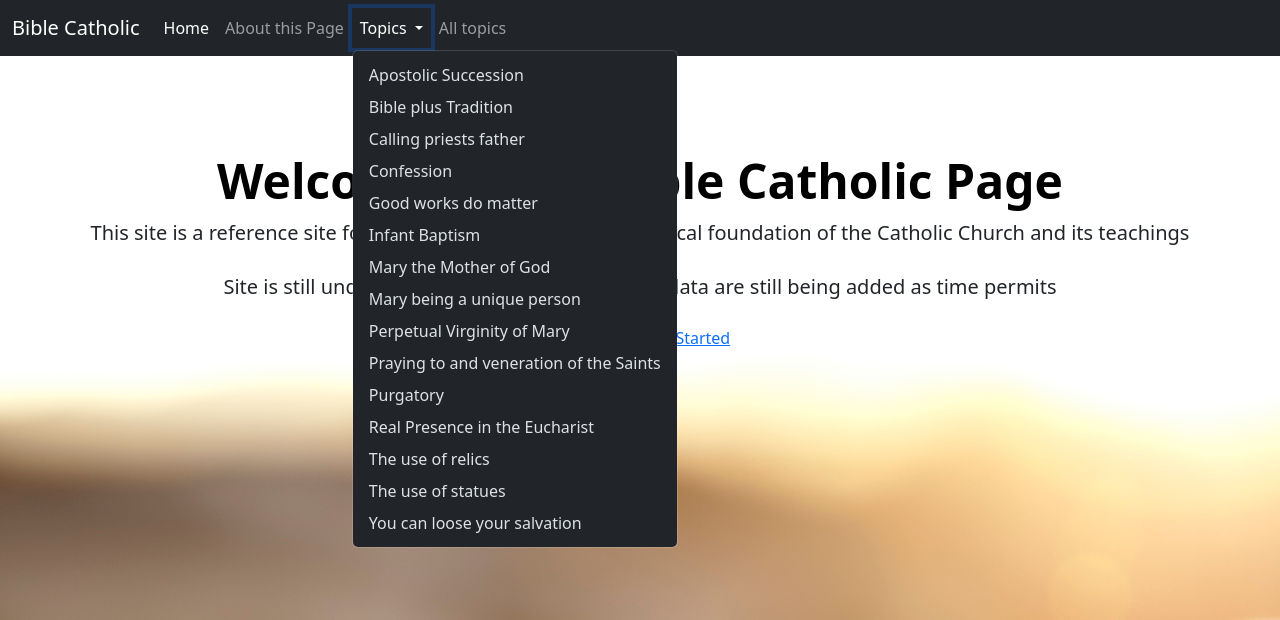
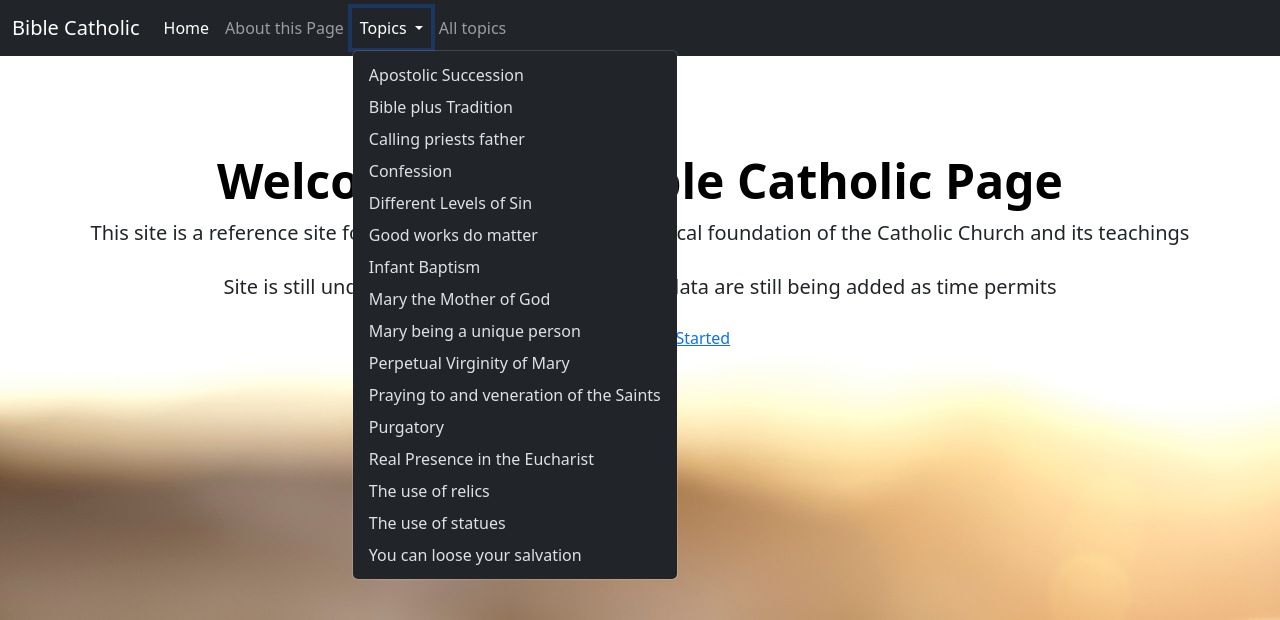
Before and after one commit to bluenote28/biblecatholic, a Flask app: page / in a window 1280 px wide, after a click on "Topics". Shown: the top 620 px of the page. Run offline with Flask 3, Linux system fonts and the light colour scheme.

Commit message:
adds levels of sin link
adds levels of sin link

```diff
--- a/templates/about.html
+++ b/templates/about.html
@@ -40,6 +40,7 @@
                   <li><a class="dropdown-item" href="{{url_for('return_specific_challenge', challenge='Bible plus Tradition')}}">Bible plus Tradition</a></li>
                   <li><a class="dropdown-item" href="{{url_for('return_specific_challenge', challenge='Calling priests father')}}">Calling priests father</a></li>
                   <li><a class="dropdown-item" href="{{url_for('return_specific_challenge', challenge='Confession')}}">Confession</a></li>
+                  <li><a class="dropdown-item" href="{{url_for('return_specific_challenge', challenge='Different Levels of Sin')}}">Different Levels of Sin</a></li>
                   <li><a class="dropdown-item" href="{{url_for('return_specific_challenge', challenge='Good works do matter')}}">Good works do matter</a></li>
                   <li><a class="dropdown-item" href="{{url_for('return_specific_challenge', challenge='Infant Baptism')}}">Infant Baptism</a></li>
                   <li><a class="dropdown-item" href="{{url_for('return_specific_challenge', challenge='Mary the Mother of God')}}">Mary the Mother of God</a></li>
--- a/templates/challenge.html
+++ b/templates/challenge.html
@@ -40,6 +40,7 @@
                   <li><a class="dropdown-item" href="{{url_for('return_specific_challenge', challenge='Bible plus Tradition')}}">Bible plus Tradition</a></li>
                   <li><a class="dropdown-item" href="{{url_for('return_specific_challenge', challenge='Calling priests father')}}">Calling priests father</a></li>
                   <li><a class="dropdown-item" href="{{url_for('return_specific_challenge', challenge='Confession')}}">Confession</a></li>
+                  <li><a class="dropdown-item" href="{{url_for('return_specific_challenge', challenge='Different Levels of Sin')}}">Different Levels of Sin</a></li>
                   <li><a class="dropdown-item" href="{{url_for('return_specific_challenge', challenge='Good works do matter')}}">Good works do matter</a></li>
                   <li><a class="dropdown-item" href="{{url_for('return_specific_challenge', challenge='Infant Baptism')}}">Infant Baptism</a></li>
                   <li><a class="dropdown-item" href="{{url_for('return_specific_challenge', challenge='Mary the Mother of God')}}">Mary the Mother of God</a></li>
--- a/templates/challenge_list.html
+++ b/templates/challenge_list.html
@@ -40,6 +40,7 @@
                   <li><a class="dropdown-item" href="{{url_for('return_specific_challenge', challenge='Bible plus Tradition')}}">Bible plus Tradition</a></li>
                   <li><a class="dropdown-item" href="{{url_for('return_specific_challenge', challenge='Calling priests father')}}">Calling priests father</a></li>
                   <li><a class="dropdown-item" href="{{url_for('return_specific_challenge', challenge='Confession')}}">Confession</a></li>
+                  <li><a class="dropdown-item" href="{{url_for('return_specific_challenge', challenge='Different Levels of Sin')}}">Different Levels of Sin</a></li>
                   <li><a class="dropdown-item" href="{{url_for('return_specific_challenge', challenge='Good works do matter')}}">Good works do matter</a></li>
                   <li><a class="dropdown-item" href="{{url_for('return_specific_challenge', challenge='Infant Baptism')}}">Infant Baptism</a></li>
                   <li><a class="dropdown-item" href="{{url_for('return_specific_challenge', challenge='Mary the Mother of God')}}">Mary the Mother of God</a></li>
--- a/templates/index.html
+++ b/templates/index.html
@@ -39,6 +39,7 @@
                   <li><a class="dropdown-item" href="{{url_for('return_specific_challenge', challenge='Bible plus Tradition')}}">Bible plus Tradition</a></li>
                   <li><a class="dropdown-item" href="{{url_for('return_specific_challenge', challenge='Calling priests father')}}">Calling priests father</a></li>
                   <li><a class="dropdown-item" href="{{url_for('return_specific_challenge', challenge='Confession')}}">Confession</a></li>
+                  <li><a class="dropdown-item" href="{{url_for('return_specific_challenge', challenge='Different Levels of Sin')}}">Different Levels of Sin</a></li>
                   <li><a class="dropdown-item" href="{{url_for('return_specific_challenge', challenge='Good works do matter')}}">Good works do matter</a></li>
                   <li><a class="dropdown-item" href="{{url_for('return_specific_challenge', challenge='Infant Baptism')}}">Infant Baptism</a></li>
                   <li><a class="dropdown-item" href="{{url_for('return_specific_challenge', challenge='Mary the Mother of God')}}">Mary the Mother of God</a></li>
```
